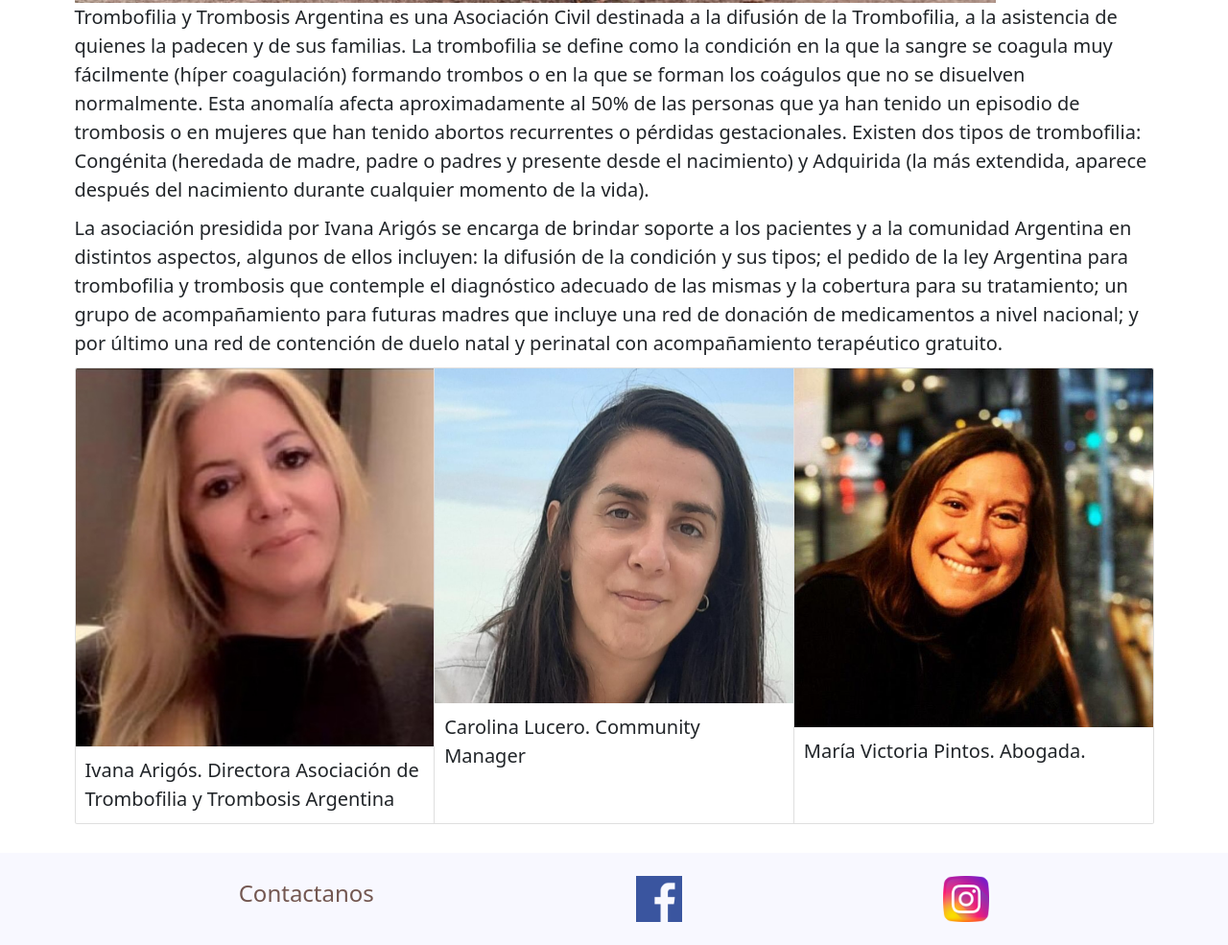
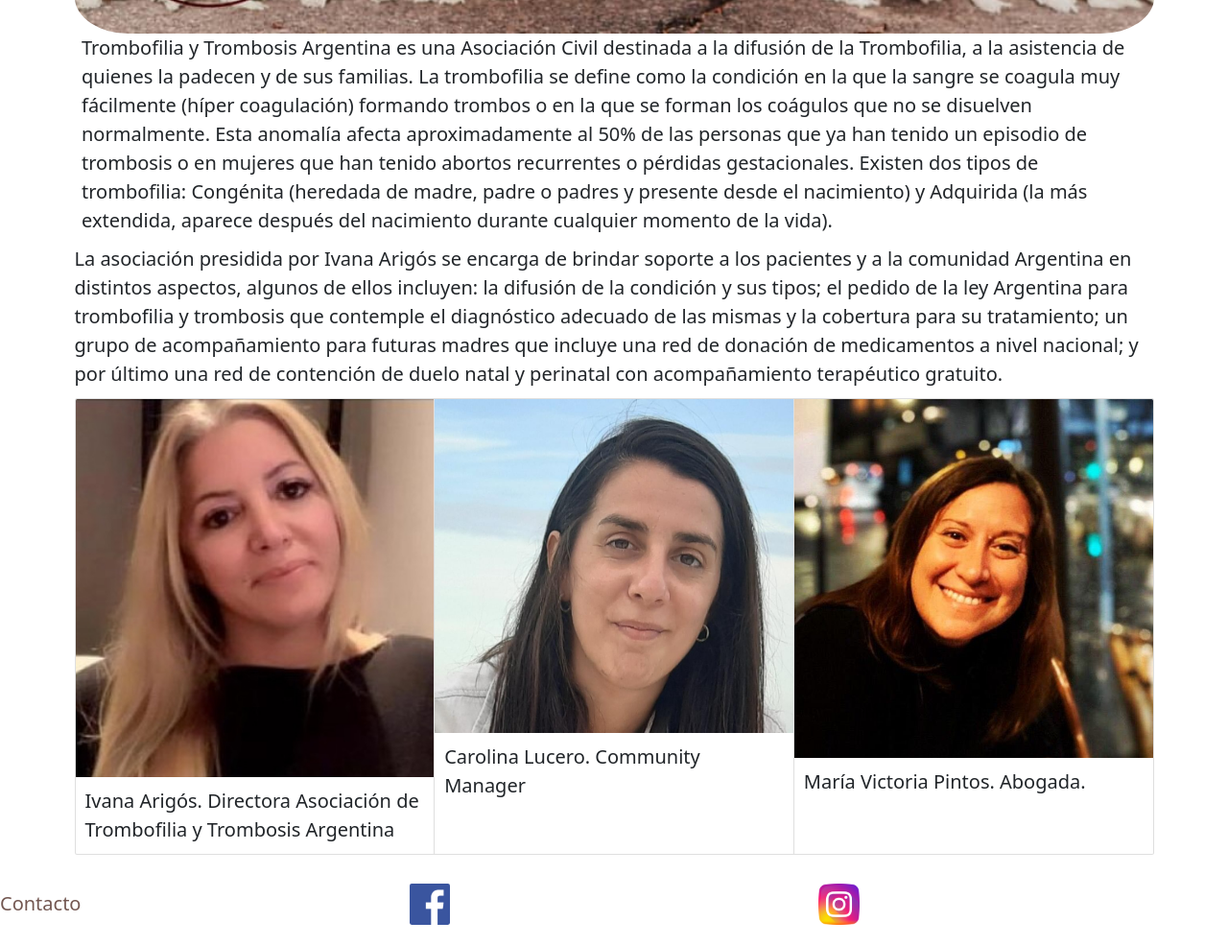
Before and after one commit to ViGonzalez18/Trombofilia-y-Trombosis-Argentina, a website: page index.html in a window 1280 px wide. Shown: the part 890-1875 px from the top of the page at 96% size. After the commit the page ends 1854 px from the top, so only its background shows below. Drawn offline with nearby package versions, Linux system fonts and the light colour scheme; a web font is replaced by a local one.

Commit message:
mejora footer

```diff
--- a/index.html
+++ b/index.html
@@ -67,10 +67,10 @@
            <div>
              <!--Inicio Contenido Index-->
             <div>
-              <img src="./imagenes/indexfoto.jpg" alt="Mujer embarazada con jeringa">
+              <img class="img1" src="./imagenes/indexfoto.jpg" alt="Mujer embarazada con jeringa">
             </div>
             </section>
-               <p >Trombofilia y Trombosis Argentina es una Asociación Civil destinada a la difusión de la Trombofilia, a la asistencia de quienes la padecen y de sus familias.
+               <p class="container" >Trombofilia y Trombosis Argentina es una Asociación Civil destinada a la difusión de la Trombofilia, a la asistencia de quienes la padecen y de sus familias.
 
                 La trombofilia se define como la condición en la que la sangre se coagula muy fácilmente (híper coagulación) formando trombos o en la que se forman los coágulos que no se disuelven normalmente. Esta anomalía afecta aproximadamente al 50% de las personas que ya han tenido un episodio de trombosis o en mujeres que han tenido abortos recurrentes o pérdidas gestacionales. Existen dos tipos de trombofilia: Congénita (heredada de madre, padre o padres y presente desde el nacimiento) y Adquirida (la más extendida, aparece después del nacimiento durante cualquier momento de la vida).
             </p>
@@ -109,9 +109,17 @@
         </section> <!--Fin contenido Index-->
     </main ><!--Fin Main index-->
     <footer class="footer">
-       <a class="footer__link" href="./paginas/contacto.html" target="_blank">Contactanos</a>
-       <a class="footer__link" href="https://www.facebook.com/groups/439846013466122" target="_blank"><img class="footer__link__img" src="./imagenes/facebook.png" alt="logo facebook"></a>
-       <a class="footer__link" href="https://www.instagram.com/trombofiliaytrombosisargentina/?hl=es" target="_blank"><img class="footer__link__img" src="./imagenes/instagram.png" alt="logo instagram"></a>
+      <div class="contenido_footer">
+        <div>
+          <a class="footer__link" href="./paginas/contacto.html" target="_blank">Contacto</a>
+        </div>
+        <div>
+          <a class="footer__link" href="https://www.facebook.com/groups/439846013466122" target="_blank"><img class="footer__link__img" src="./imagenes/facebook.png" alt="logo facebook"></a>
+        </div>
+        <div>
+          <a class="footer__link" href="https://www.instagram.com/trombofiliaytrombosisargentina/?hl=es" target="_blank"><img class="footer__link__img" src="./imagenes/instagram.png" alt="logo instagram"></a>
+        </div>
+      </div>
     </footer>
     <script src="https://cdn.jsdelivr.net/npm/bootstrap@5.1.1/dist/js/bootstrap.bundle.min.js" integrity="sha384-/bQdsTh/da6pkI1MST/rWKFNjaCP5gBSY4sEBT38Q/9RBh9AH40zEOg7Hlq2THRZ" crossorigin="anonymous"></script>
 </body>
--- a/scss/paginas/_inicial.scss
+++ b/scss/paginas/_inicial.scss
@@ -44,3 +44,10 @@
     flex-grow: 1;
     justify-content:space-around;
 }
+
+.img1 {
+    display:block;
+    margin:auto;
+    width: 100%;
+    border-radius: 5%;
+}
--- a/scss/partials/_footer.scss
+++ b/scss/partials/_footer.scss
@@ -1,22 +1,26 @@
 .footer{
-    background-color:ghostwhite;
-    width: 17wv;
-    display: flex;
-    flex-direction:row;
-    justify-content: flex-end;
-    justify-content:space-evenly;
+    width: 100%;
+    height: 5%;
+
 
     &__link {
         text-decoration: none;
         text-align:center;
-        font-size:x-large;
+        font-size:1em;
         font-style:inherit;
         color: var(--liver);
-        margin: 1em;
 
     }
     &__link__img {
-                    width: 6vh;
-            transform: scale(1,1);
+                    width: 10%;
+                    display: block;
+                    border-radius: 5%;
     }
 }
+
+.contenido_footer {
+    display: grid;
+    grid-template-columns: 1fr 1fr 1fr;
+    align-items: center;
+    align-content: center;
+}
--- a/scss/partials/_header.scss
+++ b/scss/partials/_header.scss
@@ -6,7 +6,7 @@
 
 header{
     @include sizes(100%,30%);
-    font-size: 2rem;
+    font-size: 2em;
 }
 
 .navbar {
@@ -20,13 +20,15 @@ header{
     border: 2px solid #000;
     box-sizing: border-box;
     filter: drop-shadow(0 0 5px $liver);
+    display:block;
+    margin: auto;
     }
 
 
 #nav-color {
     color:$cinereous;
     font-family: 'Kaisei HarunoUmi', serif;
-    margin: 1rem 1rem;
+    margin: 0rem 1rem;
     font-size: 2rem;
 
 }
@@ -40,3 +42,7 @@ header{
 .item1 {
     margin-top: 1em;
 }
+
+.item2 {
+    grid-column: 2/3;
+}
--- a/scss/utils/_globals.scss
+++ b/scss/utils/_globals.scss
@@ -9,7 +9,6 @@ html{
 h1 {
     font-family: 'Kaisei HarunoUmi', serif;
     color: var(--dark-red);
-    font-size: 2em;
     font-weight:bolder;
     text-align: center;
     text-transform: uppercase;
```
Also changed, not shown: css/index.css.
